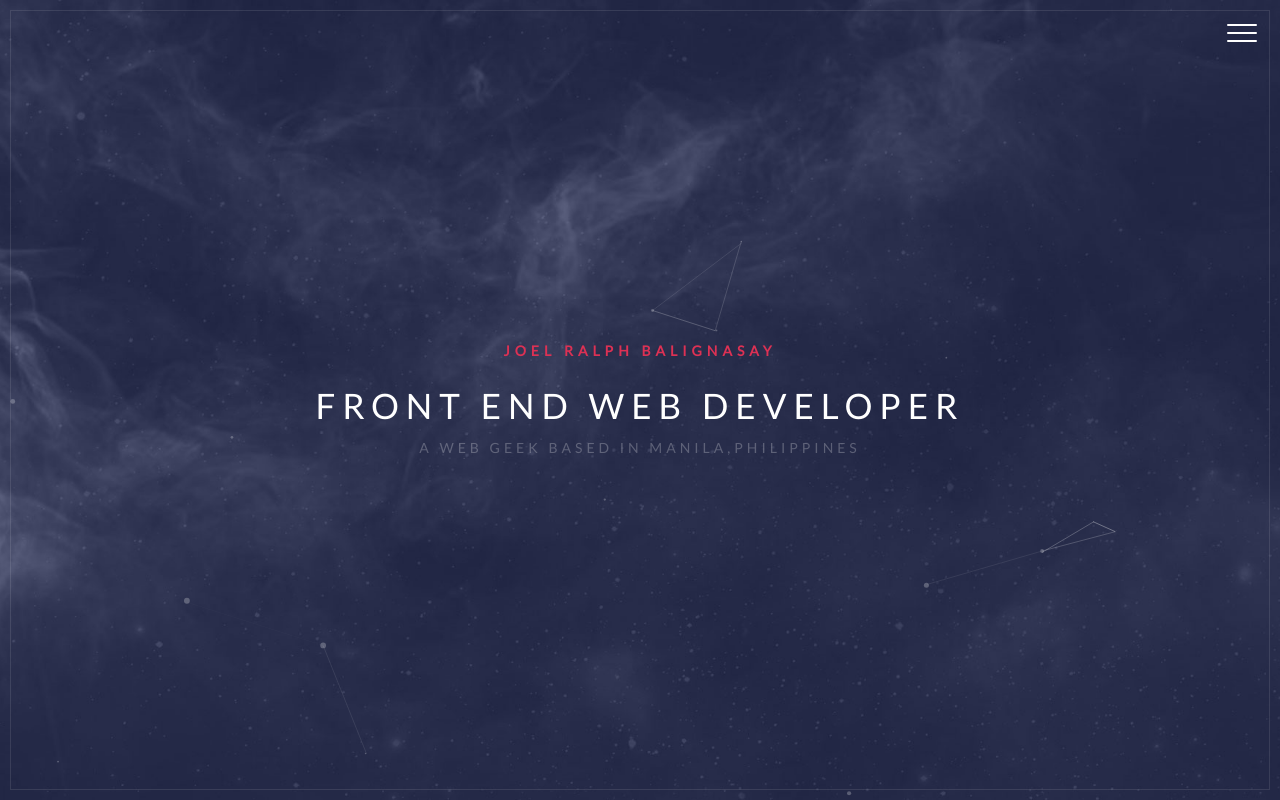
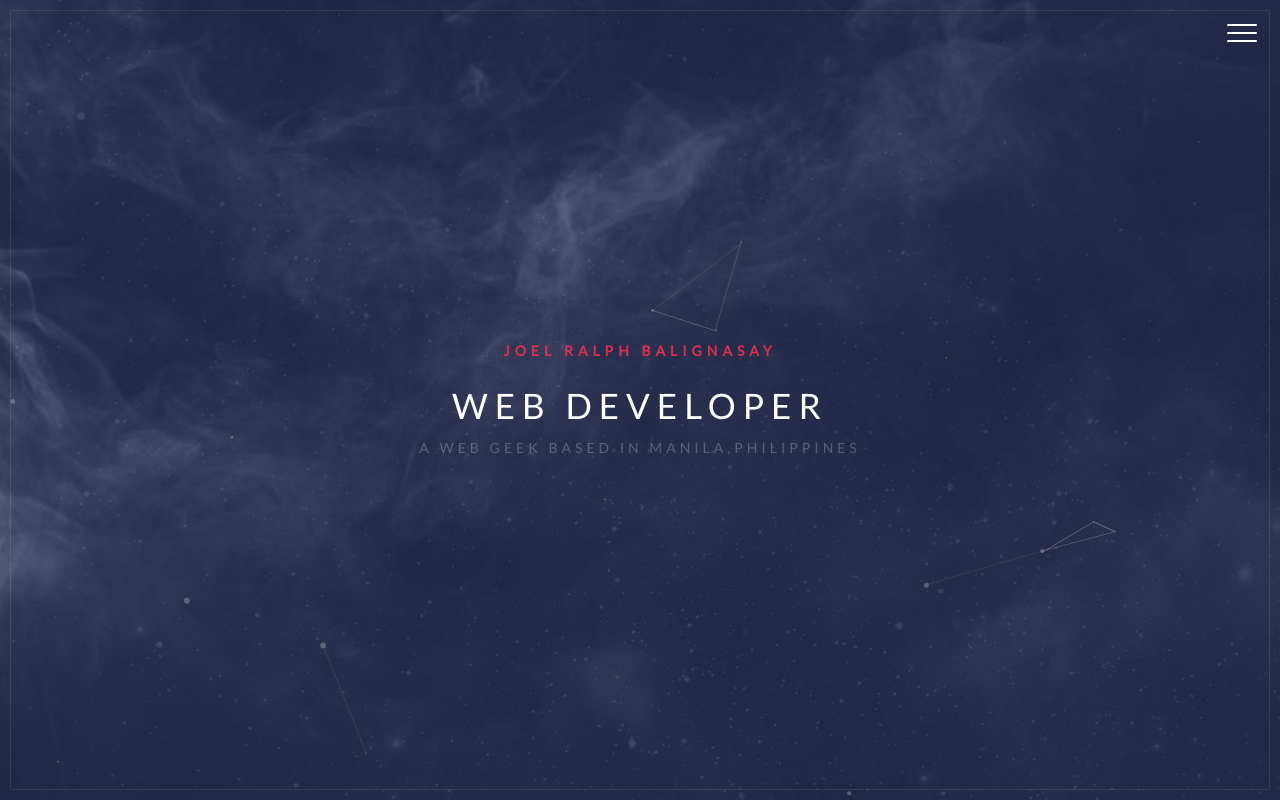
Before and after one commit to mamoyko/joelralphwebgeek.io, a website: page index.html in a window 1280 px wide. Drawn offline with Linux system fonts and the light colour scheme; files that its build step writes are made by us from their sources.

Commit message:
Update index.html

```diff
--- a/index.html
+++ b/index.html
@@ -18,7 +18,7 @@
 	<div class="section" id="section0">
 		<div class="container">
 			<div class="title">Joel Ralph Balignasay</div>
-			<div class="quotes">Front End Web Developer</div>
+			<div class="quotes">Web Developer</div>
 			<div class="sub">a web geek based in manila,philippines</div>
 		</div>
 	</div>
```
